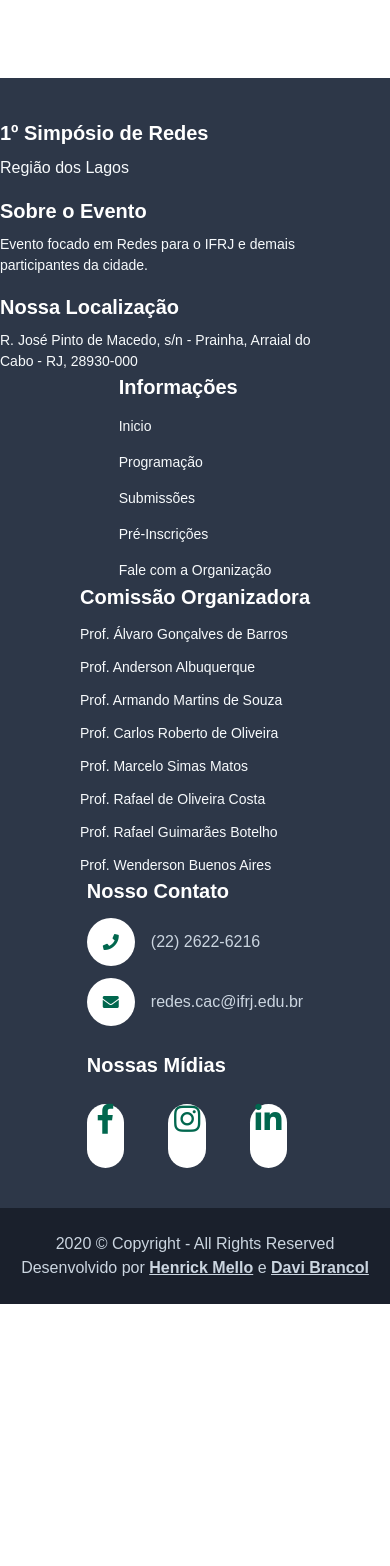
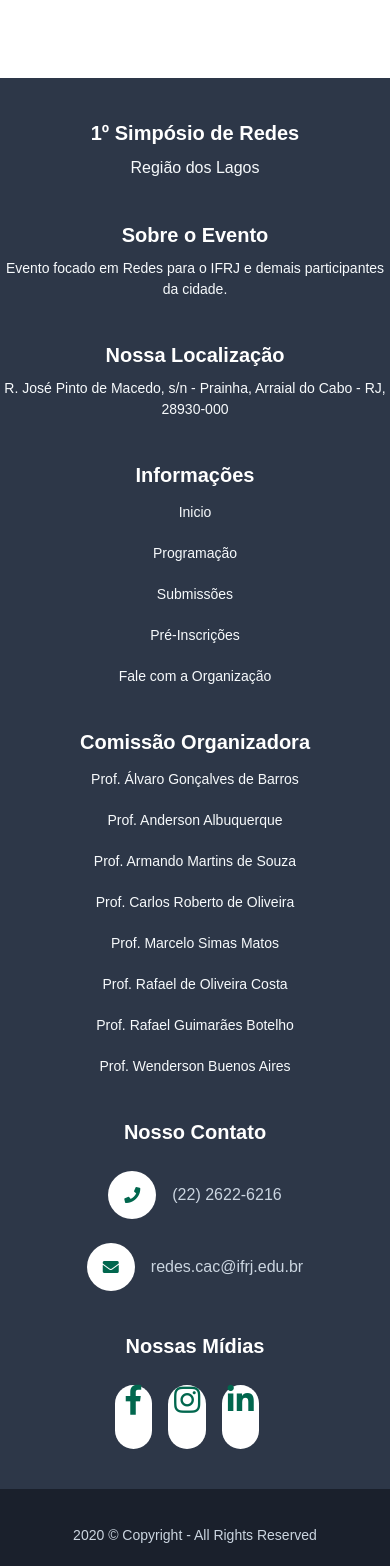
Before and after one commit to DevNvll/simposioredesifrj, a Next.js app: page / in a window 390 px wide. Shown: the part 5942-7508 px from the top of the page. Before the commit the page ends 7246 px from the top, so only its background shows below. Built offline with nearby package versions, Linux system fonts and the light colour scheme.

Commit message:
Footer Responsive

```diff
--- a/src/components/Footer.js
+++ b/src/components/Footer.js
@@ -4,103 +4,111 @@ export function Footer() {
       <div className="container flex flex-col items-center justify-between w-full pt-10 pb-10 xl:items-start xl:flex-row">
         <div className="flex flex-col justify-center xl:items-start xl:w-1/4">
           <div className="items-center xl:items-start">
-            <h3 className="text-xl font-bold text-white">
+            <h3 className="text-xl font-bold text-center text-white md:text-left">
               1º Simpósio de Redes
             </h3>
-            <p className="mt-2 text-gray-100">Região dos Lagos</p>
+            <p className="mt-2 text-center text-gray-100 md:text-left">
+              Região dos Lagos
+            </p>
           </div>
           <div className="items-center xl:mt-6 xl:items-start">
-            <h3 className="mt-4 text-xl font-bold text-white">
+            <h3 className="mt-10 text-xl font-bold text-center text-white md:mt-4 md:text-left">
               Sobre o Evento
             </h3>
-            <p className="w-4/5 mt-2 text-sm text-gray-100">
+            <p className="w-full mt-2 text-sm text-center text-gray-100 md:text-left md:w-4/5">
               Evento focado em Redes para o IFRJ e demais participantes da
               cidade.
             </p>
           </div>
           <div className="items-center xl:mt-6 xl:items-start">
-            <h3 className="mt-4 text-xl font-bold text-white">
+            <h3 className="mt-10 text-xl font-bold text-center text-white md:text-left md:mt-4">
               Nossa Localização
             </h3>
-            <p className="w-4/5 mt-2 text-sm text-gray-100">
+            <p className="w-full mt-2 text-sm text-center text-gray-100 md:text-left md:w-4/5">
               R. José Pinto de Macedo, s/n - Prainha, Arraial do Cabo - RJ,
               28930-000
             </p>
           </div>
         </div>
-        <div className="flex flex-col items-start justify-between xl:w-1/4">
-          <h3 className="text-xl font-bold text-white">Informações</h3>
-          <ul>
-            <li className="mt-3">
-              <a className="text-sm text-gray-100 cursor-pointer hover:underline hover:font-bold">
+        <div className="flex flex-col items-start justify-between w-full xl:w-1/4">
+          <h3 className="w-full mt-10 text-xl font-bold text-center text-white md:text-left md:w-auto md:mt-0">
+            Informações
+          </h3>
+          <ul className="w-full md:w-auto">
+            <li className="flex items-center justify-center w-full mt-3 md:text-left md:w-auto md:justify-start">
+              <a className="text-sm text-center text-gray-100 cursor-pointer hover:underline hover:font-bold">
                 Inicio
               </a>
             </li>
-            <li className="mt-3">
-              <a className="text-sm text-gray-100 cursor-pointer hover:underline hover:font-bold">
+            <li className="flex items-center justify-center w-full mt-5 md:mt-3 md:text-left md:w-auto md:justify-start">
+              <a className="text-sm text-center text-gray-100 cursor-pointer hover:underline hover:font-bold">
                 Programação
               </a>
             </li>
-            <li className="mt-3">
-              <a className="text-sm text-gray-100 cursor-pointer hover:underline hover:font-bold">
+            <li className="flex items-center justify-center w-full mt-5 md:mt-3 md:text-left md:w-auto md:justify-start">
+              <a className="text-sm text-center text-gray-100 cursor-pointer hover:underline hover:font-bold">
                 Submissões
               </a>
             </li>
-            <li className="mt-3">
-              <a className="text-sm text-gray-100 cursor-pointer hover:underline hover:font-bold">
+            <li className="flex items-center justify-center w-full mt-5 md:mt-3 md:text-left md:w-auto md:justify-start">
+              <a className="text-sm text-center text-gray-100 cursor-pointer hover:underline hover:font-bold">
                 Pré-Inscrições
               </a>
             </li>
-            <li className="mt-3">
-              <a className="text-sm text-gray-100 cursor-pointer hover:underline hover:font-bold">
+            <li className="flex items-center justify-center w-full mt-5 md:mt-3 md:text-left md:w-auto md:justify-start">
+              <a className="text-sm text-center text-gray-100 cursor-pointer hover:underline hover:font-bold">
                 Fale com a Organização
               </a>
             </li>
           </ul>
         </div>
-        <div className="flex flex-col items-start justify-between xl:w-1/4">
-          <h3 className="text-xl font-bold text-white">
+        <div className="flex flex-col items-start justify-between w-full xl:w-1/4">
+          <h3 className="w-full mt-10 text-xl font-bold text-center text-white md:text-left md:w-auto md:mt-0">
             Comissão Organizadora
           </h3>
-          <ul>
-            <li className="mt-3 text-sm text-gray-100">
+          <ul className="w-full md:w-auto">
+            <li className="w-full mt-3 text-sm text-center text-gray-100 md:w-auto md:text-left">
               Prof. Álvaro Gonçalves de Barros
             </li>
-            <li className="mt-3 text-sm text-gray-100">
+            <li className="w-full mt-5 text-sm text-center text-gray-100 md:text-left md:w-auto md:mt-3">
               Prof. Anderson Albuquerque
             </li>
-            <li className="mt-3 text-sm text-gray-100">
+            <li className="w-full mt-5 text-sm text-center text-gray-100 md:text-left md:w-auto md:mt-3">
               Prof. Armando Martins de Souza
             </li>
-            <li className="mt-3 text-sm text-gray-100">
+            <li className="w-full mt-5 text-sm text-center text-gray-100 md:text-left md:w-auto md:mt-3">
               Prof. Carlos Roberto de Oliveira
             </li>
-            <li className="mt-3 text-sm text-gray-100">
+            <li className="w-full mt-5 text-sm text-center text-gray-100 md:text-left md:w-auto md:mt-3">
               Prof. Marcelo Simas Matos
             </li>
-            <li className="mt-3 text-sm text-gray-100">
+            <li className="w-full mt-5 text-sm text-center text-gray-100 md:text-left md:w-auto md:mt-3">
               Prof. Rafael de Oliveira Costa
             </li>
-            <li className="mt-3 text-sm text-gray-100">
+            <li className="w-full mt-5 text-sm text-center text-gray-100 md:text-left md:w-auto md:mt-3">
               Prof. Rafael Guimarães Botelho
             </li>
-            <li className="mt-3 text-sm text-gray-100">
+            <li className="w-full mt-5 text-sm text-center text-gray-100 md:text-left md:w-auto md:mt-3">
               Prof. Wenderson Buenos Aires
             </li>
           </ul>
         </div>
-        <div className="flex flex-col items-start justify-between xl:w-1/4">
-          <h3 className="text-xl font-bold text-white">Nosso Contato</h3>
-          <div className="flex items-center justify-start mt-3">
+        <div className="flex flex-col items-start justify-between w-full xl:w-1/4">
+          <h3 className="w-full mt-10 text-xl font-bold text-center text-white md:text-left md:mt-0 md:w-auto">
+            Nosso Contato
+          </h3>
+          <div className="flex items-center justify-center w-full mt-6 md:mt-3 md:justify-start md:w-auto">
             <i className="p-4 mr-4 bg-white rounded-full fa fa-phone text-primary-700" />
             <p className="text-base text-gray-400">(22) 2622-6216</p>
           </div>
-          <div className="flex items-center justify-start mt-3">
+          <div className="flex items-center justify-center w-full mt-6 md:mt-3 md:justify-start md:w-auto">
             <i className="p-4 mr-4 bg-white rounded-full fa fa-envelope text-primary-700" />
             <p className="text-base text-gray-400">redes.cac@ifrj.edu.br</p>
           </div>
-          <h3 className="mt-6 text-xl font-bold text-white">Nossas Mídias</h3>
-          <div className="flex items-center justify-between w-full mt-3">
+          <h3 className="w-full mt-10 text-xl font-bold text-center text-white md:text-left md:mt-0 md:w-auto">
+            Nossas Mídias
+          </h3>
+          <div className="flex items-center justify-center w-full mt-3 md:justify-between">
             <div className="flex items-center justify-start mt-3">
               <i className="flex items-center justify-center w-16 h-16 mr-4 text-3xl bg-white rounded-full fab fa-facebook-f fa-fw text-primary-700" />
             </div>
@@ -115,10 +123,10 @@ export function Footer() {
       </div>
       <div className="flex justify-center w-full pt-2 pb-2 bg-gray-900 align-center">
         <div className="container flex flex-col items-center justify-between w-full py-4 xl:flex-row">
-          <p className="text-gray-400">
+          <p className="mt-3 text-sm text-gray-400 md:mt-0 md:text-base">
             2020 © Copyright - All Rights Reserved
           </p>
-          <p className="text-gray-400">
+          <p className="mt-5 mb-3 text-sm text-gray-400 md:mb-3 md:mt-0 md:text-base">
             Desenvolvido por{" "}
             <a
               className="font-bold text-gray-400 underline hover:text-primary-400"
```
